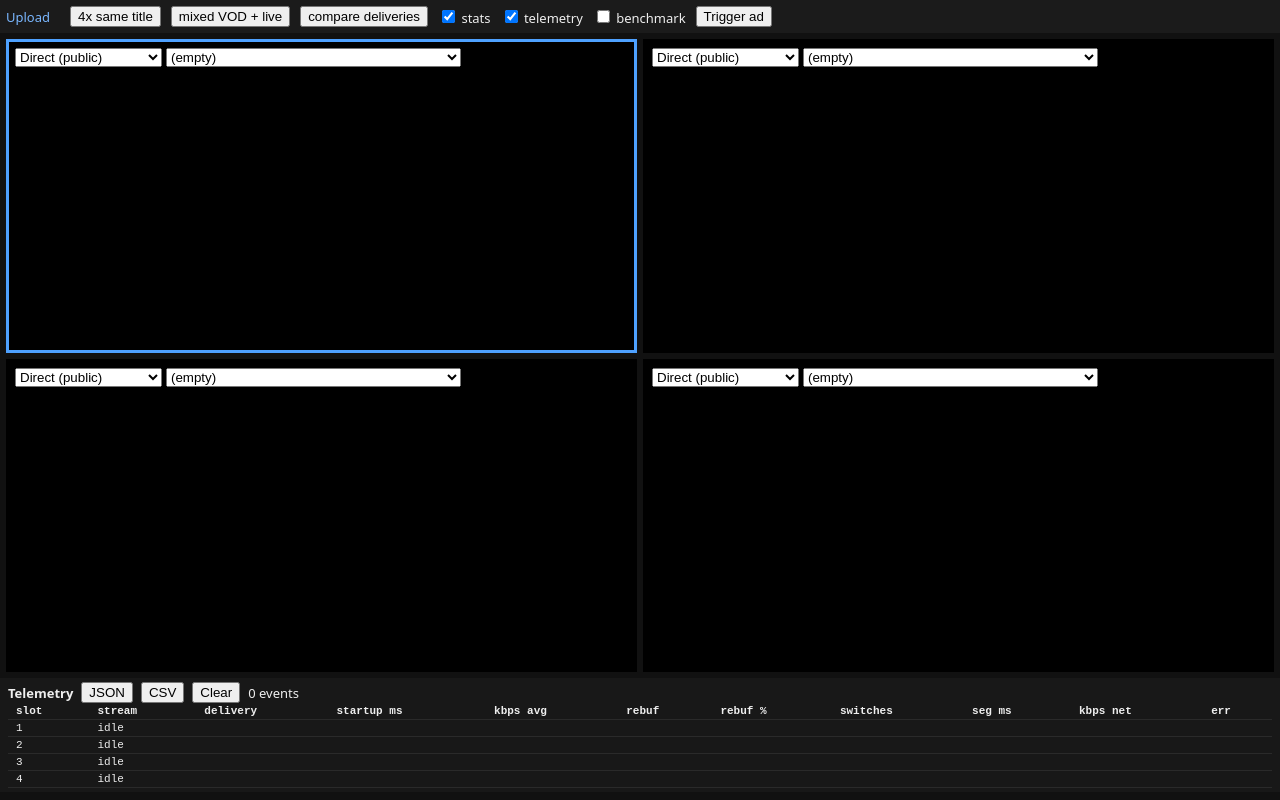
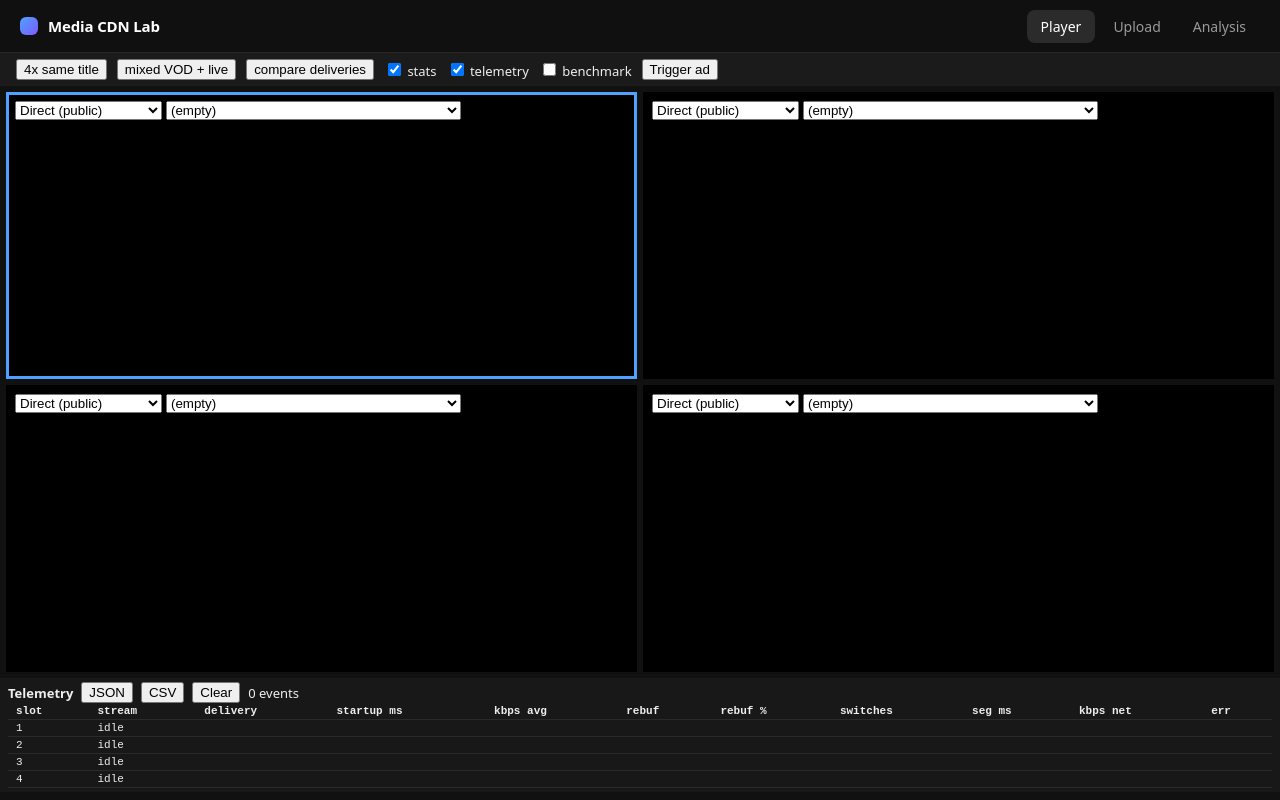
Before and after one commit to gideonniemelainen-rs/MediaCDN, a React (Vite) app in the folder web/: page / in a window 1280 px wide. Built offline with nearby package versions, Linux system fonts and the light colour scheme.

Commit message:
feat: add navbar for app

```diff
--- /dev/null
+++ b/web/src/AnalysisPage.tsx
@@ -0,0 +1,14 @@
+import NavBar from './NavBar'
+
+// Placeholder: this will list earlier uploads and benchmark runs to analyse.
+export default function AnalysisPage() {
+  return (
+    <div className="app">
+      <NavBar current="analysis" />
+      <main className="page-stub">
+        <h1>Analysis</h1>
+        <p>Prior uploads and benchmark runs will be listed here.</p>
+      </main>
+    </div>
+  )
+}
--- a/web/src/App.tsx
+++ b/web/src/App.tsx
@@ -11,6 +11,7 @@ import { SLOT_COUNT, initialState, isMuted, isStreamMuted, pickAdSlot, reducer }
 import { readLaunch } from './launch'
 import { BenchPanel } from './BenchPanel'
 import { TelemetryPanel } from './TelemetryPanel'
+import NavBar from './NavBar'
 import './index.css'
 
 // Fixed layouts so repeated runs are comparable. Entries are title groups or 'live'; each resolves
@@ -90,8 +91,8 @@ export default function App() {
 
   return (
     <div className="app">
+      <NavBar current="player" />
       <header className="bar">
-        <a className="nav-link" href="/upload/">Upload</a>
         <span className="catalog-status">
           {indexed.map((d) => {
             const st = statusOf(d)
--- /dev/null
+++ b/web/src/NavBar.tsx
@@ -0,0 +1,20 @@
+import { ROUTES, type RouteId } from './routes'
+
+/** Full-width top bar: brand on the left, page links on the right. */
+export default function NavBar({ current }: { current: RouteId }) {
+  return (
+    <header className="topnav">
+      <a className="brand" href="/">
+        <span className="brand-mark" aria-hidden="true" />
+        Media CDN Lab
+      </a>
+      <nav aria-label="Pages">
+        {ROUTES.map((r) => (
+          <a key={r.id} href={r.path} className={r.id === current ? 'active' : undefined} aria-current={r.id === current ? 'page' : undefined}>
+            {r.label}
+          </a>
+        ))}
+      </nav>
+    </header>
+  )
+}
--- a/web/src/index.css
+++ b/web/src/index.css
@@ -37,3 +37,15 @@ html, body, #root { height: 100%; margin: 0; background: #111; color: #eee; font
 .error { color: #ff8a80; }
 .nav-link { color: #7ab7ff; text-decoration: none; }
 .nav-link:hover { text-decoration: underline; }
+
+.topnav { position: sticky; top: 0; z-index: 10; flex: none; display: flex; align-items: center; justify-content: space-between; height: 52px; padding: 0 20px; background: rgba(17,17,17,.85); backdrop-filter: blur(10px); border-bottom: 1px solid #262626; }
+.topnav .brand { display: flex; align-items: center; gap: 10px; color: #fff; text-decoration: none; font-size: 15px; font-weight: 650; letter-spacing: -.01em; }
+.brand-mark { width: 18px; height: 18px; border-radius: 6px; background: linear-gradient(135deg, #4ea1ff, #7c5cff); }
+.topnav nav { display: flex; gap: 4px; }
+.topnav nav a { color: #9a9a9a; text-decoration: none; padding: 7px 14px; border-radius: 8px; font-size: 14px; font-weight: 500; transition: color .15s, background .15s; }
+.topnav nav a:hover { color: #fff; background: #222; }
+.topnav nav a.active { color: #fff; background: #2b2b2b; }
+.topnav a:focus-visible { outline: 2px solid #4ea1ff; outline-offset: 2px; }
+.page-stub { max-width: 960px; margin: 0 auto; padding: 48px 24px; color: #999; }
+.page-stub h1 { margin: 0 0 8px; font-size: 28px; letter-spacing: -.02em; color: #fff; }
+.page-stub p { margin: 0; font-size: 15px; }
--- a/web/src/main.tsx
+++ b/web/src/main.tsx
@@ -3,9 +3,11 @@ import { createRoot } from 'react-dom/client'
 import './index.css'
 import App from './App.tsx'
 import UploadPage from './upload/UploadPage.tsx'
+import AnalysisPage from './AnalysisPage.tsx'
+import { routeFor } from './routes.ts'
 
-// There is no router: the player is `/` and the upload page is `/upload/`.
-const Page = /^\/upload\/?$/.test(window.location.pathname) ? UploadPage : App
+const PAGES = { player: App, upload: UploadPage, analysis: AnalysisPage }
+const Page = PAGES[routeFor(window.location.pathname)]
 
 createRoot(document.getElementById('root')!).render(
   <StrictMode>
--- /dev/null
+++ b/web/src/routes.ts
@@ -0,0 +1,14 @@
+// There is no router: each page is a pathname. Links are plain anchors, so every navigation is a full page load.
+export type RouteId = 'player' | 'upload' | 'analysis'
+
+export const ROUTES: { id: RouteId; path: string; label: string }[] = [
+  { id: 'player', path: '/', label: 'Player' },
+  { id: 'upload', path: '/upload/', label: 'Upload' },
+  { id: 'analysis', path: '/analysis/', label: 'Analysis' },
+]
+
+/** The page for a pathname; anything unrecognised is the player. A trailing slash is optional. */
+export function routeFor(pathname: string): RouteId {
+  const clean = pathname.replace(/\/+$/, '')
+  return ROUTES.find((r) => r.path !== '/' && r.path.replace(/\/$/, '') === clean)?.id ?? 'player'
+}
--- a/web/src/upload/UploadPage.tsx
+++ b/web/src/upload/UploadPage.tsx
@@ -7,6 +7,7 @@ import { ResultPlayer } from './ResultPlayer'
 import { StageDetails } from './StageDetails'
 import type { JobSummary, PublishResult, Stage, StageDef } from './types'
 import { WorkflowGraph } from './WorkflowGraph'
+import NavBar from '../NavBar'
 import './upload.css'
 
 interface Uploading { name: string; startedAt: number; loaded: number; total: number }
@@ -101,9 +102,8 @@ export default function UploadPage() {
 
   return (
     <div className="upload-page">
+      <NavBar current="upload" />
       <header className="bar">
-        <a className="nav-link" href="/">← Player</a>
-        <strong>Upload</strong>
         <span className={`health ${health}`}>
           {health === 'checking' && 'connecting to pipeline…'}
           {health === 'up' && 'pipeline connected'}
```
Also changed, not shown: 1 other file (tests, documents, lock files or other folders).
